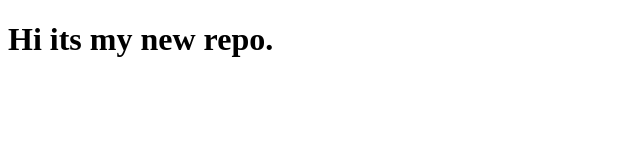
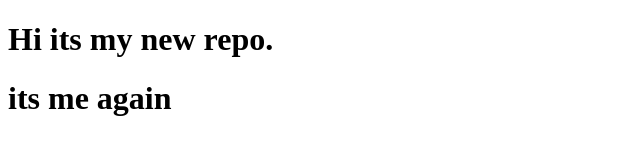
Before and after one commit to aartiKattaria/localrepo, a plain HTML site: page index.html in a window 1280 px wide. Shown: the whole page, without its empty margins (0-640 px from the left). Drawn offline with Linux system fonts and the light colour scheme.

Commit message:
commit changes

```diff
--- a/index.html
+++ b/index.html
@@ -7,5 +7,6 @@
 </head>
 <body>
     <h1>Hi its my new repo.</h1>
+    <h1>its me again</h1>
 </body>
 </html>
```
